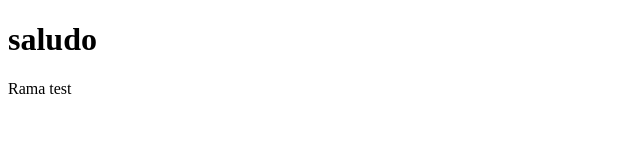
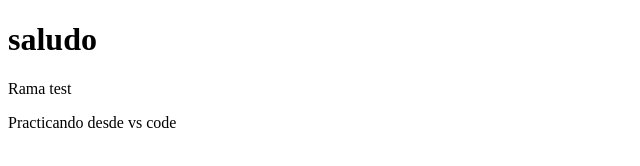
Before and after one commit to Ajecs/practicando-git, a plain HTML site: page index.html in a window 1280 px wide. Shown: the whole page, without its empty margins (0-640 px from the left). Drawn offline with Linux system fonts and the light colour scheme.

Commit message:
Primer commit desde VS Code

```diff
--- a/index.html
+++ b/index.html
@@ -2,14 +2,16 @@
 <html lang="en">
 <head>
   <meta charset="UTF-8">
-  <meta name="viewport" content="width=device-width, initial-scale=1.0">
   <meta http-equiv="X-UA-Compatible" content="ie=edge">
-  <title>Practicando con GIT</title>
+  <title>Practicando con VS Code</title>
 </head>
 <body>
   <h1>saludo</h1>
   <section>
     <p>Rama test</p>
   </section>
+  <div>
+    <p>Practicando desde vs code</p>
+  </div>
 </body>
 </html>
```
Also changed, not shown: 1 other file.
